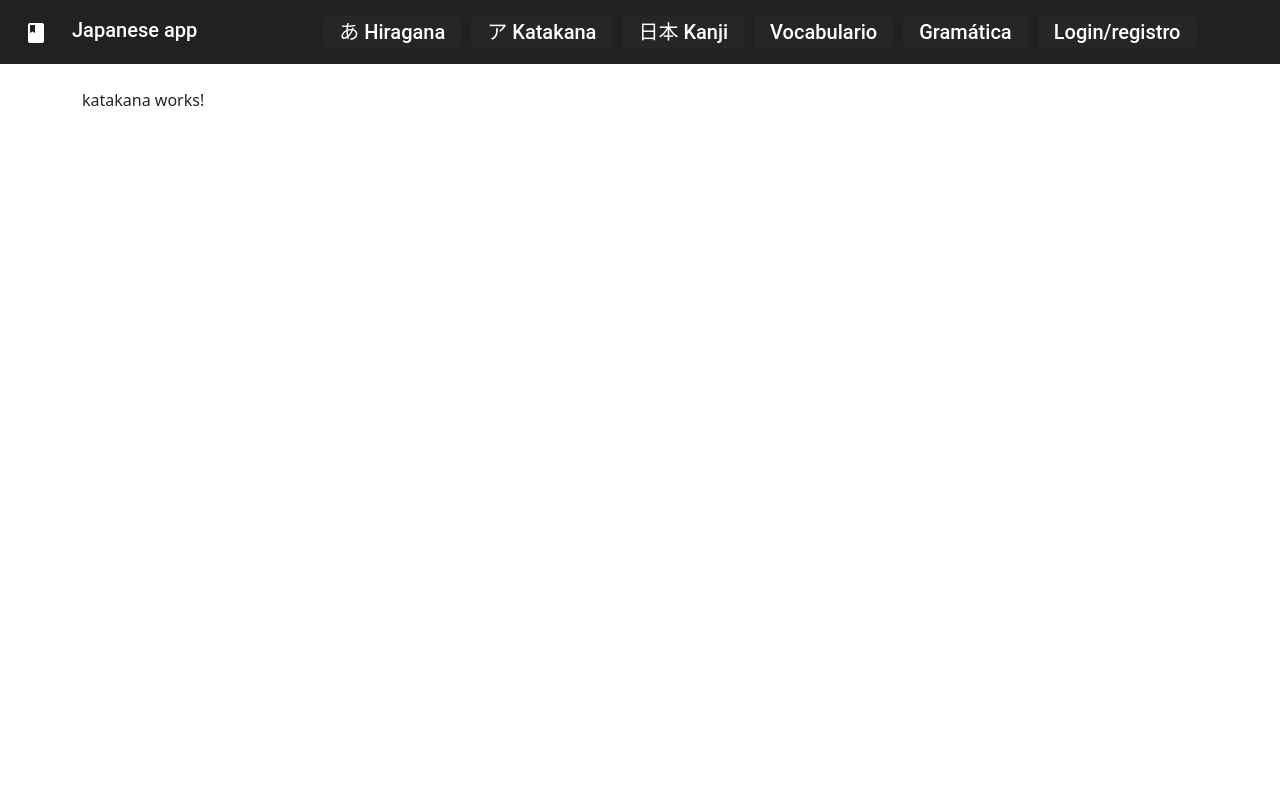
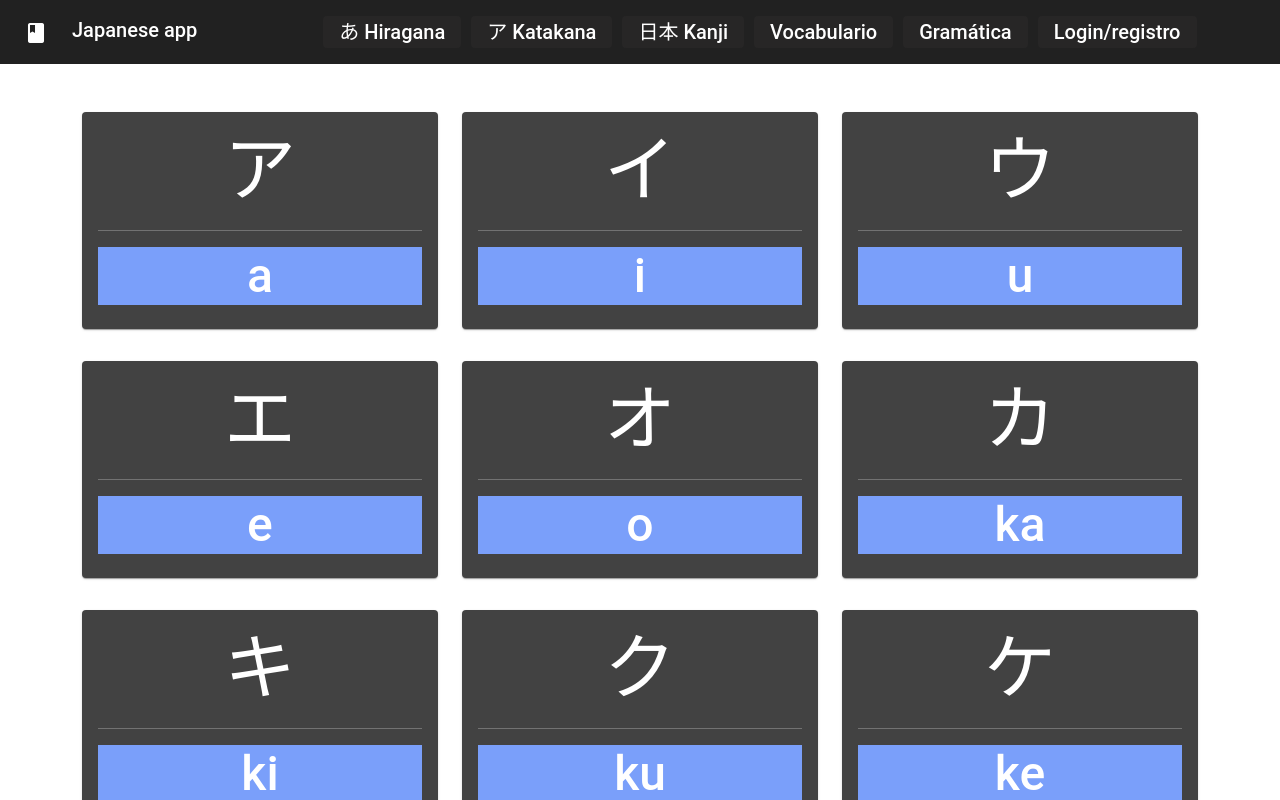
Before and after one commit to HectorMG02/japanese-app, an Angular app: page /katakana in a window 1280 px wide. Shown: the top 800 px of the page. Built offline with nearby package versions, Linux system fonts and the light colour scheme.

Commit message:
hiragana y katakana okey

```diff
--- a/src/app/app.component.html
+++ b/src/app/app.component.html
@@ -1,6 +1,6 @@
 <div>
     <app-navbar></app-navbar>
-
+    <br><br><br>
     <div class="container my-4">
         <router-outlet></router-outlet>
     </div>
--- a/src/app/hiragana/hiragana.component.html
+++ b/src/app/hiragana/hiragana.component.html
@@ -1 +1,15 @@
-<p>hiragana works!</p>
+<div class="row">
+    <div class="col-4 my-3" *ngFor="let item of hiragana">
+        <mat-card>
+            <h1 class="h1Kana text-center">
+                {{ item.kana }}
+            </h1>
+            <hr>
+            <span class="text-center">
+                <h1 class="h1Romaji">
+                    {{ item.romaji }}
+                </h1>
+            </span>
+        </mat-card>
+    </div>
+</div>
--- a/src/app/hiragana/hiragana.component.ts
+++ b/src/app/hiragana/hiragana.component.ts
@@ -1,16 +1,19 @@
-import { Component, OnInit } from '@angular/core';
+import { Component } from '@angular/core';
+import { MainService } from '../main/service/main.service';
 
 @Component({
   selector: 'app-hiragana',
   templateUrl: './hiragana.component.html',
   styles: [
+    `
+
+    `
   ]
 })
-export class HiraganaComponent implements OnInit {
+export class HiraganaComponent {
 
-  constructor() { }
+  constructor(public mainService: MainService) { }
 
-  ngOnInit(): void {
-  }
+  hiragana = this.mainService.hiragana;
 
 }
--- a/src/app/katakana/katakana.component.html
+++ b/src/app/katakana/katakana.component.html
@@ -1 +1,15 @@
-<p>katakana works!</p>
+<div class="row">
+    <div class="col-4 my-3" *ngFor="let item of katakana">
+        <mat-card>
+            <h1 class="h1Kana text-center">
+                {{ item.kana }}
+            </h1>
+            <hr>
+            <span class="text-center">
+                <h1 class="h1Romaji">
+                    {{ item.romaji }}
+                </h1>
+            </span>
+        </mat-card>
+    </div>
+</div>
--- a/src/app/katakana/katakana.component.ts
+++ b/src/app/katakana/katakana.component.ts
@@ -1,16 +1,19 @@
-import { Component, OnInit } from '@angular/core';
+import { Component } from '@angular/core';
+import { MainService } from '../main/service/main.service';
 
 @Component({
   selector: 'app-katakana',
   templateUrl: './katakana.component.html',
   styles: [
+    `
+
+    `
   ]
 })
-export class KatakanaComponent implements OnInit {
+export class KatakanaComponent {
 
-  constructor() { }
+  constructor(public mainService: MainService) { }
 
-  ngOnInit(): void {
-  }
+  katakana = this.mainService.katakana;
 
 }
--- a/src/styles.css
+++ b/src/styles.css
@@ -22,6 +22,13 @@ html, body{
 
 .quizs{
     overflow-y: auto!important;
+}
+
+.navBar{
+    position: fixed;
+    top: 0;
+    bottom: 0;
+    z-index: 999;
 }
 
 .quiz-hiragana{
@@ -53,6 +60,15 @@ html, body{
 .spanTotalExamen{
     margin-left: 20px;
 }
+
+.h1Kana{
+    font-size: 4.5em;
+  }
+
+  .h1Romaji{
+    background: #7a9ffa;
+    font-size: 3em;
+  }
 
 /* media query for mobile devices */
 @media (max-width: 1200px){
```
